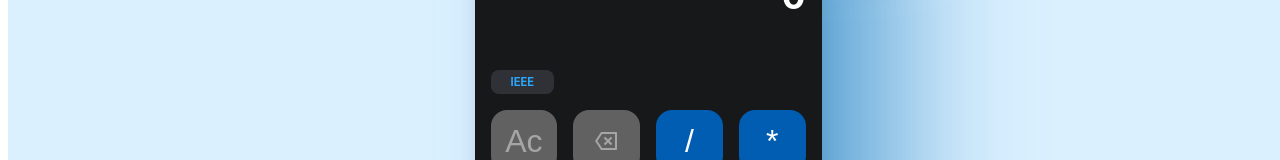
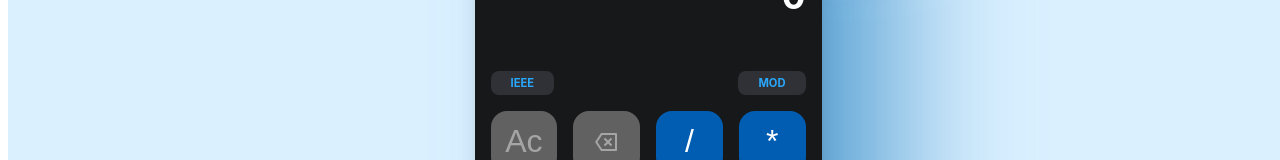
Before and after one commit to adhrianom/binary-converter-api, a React (Vite) app in the folder frontend/: page / in a window 1280 px wide. Shown: the part 194-354 px from the top of the page. Built offline with nearby package versions, Linux system fonts and the light colour scheme.

Commit message:
add mod button, issue #33

```diff
--- a/frontend/src/components/Calculator.css
+++ b/frontend/src/components/Calculator.css
@@ -62,17 +62,19 @@
     color: #A5A5A5;
     font-size: 0.9rem;
     text-align: right;
-    margin-bottom: -30px;
+    margin-bottom: 16px;
     background: transparent;
     border-radius: 16px;
     border: none;
     outline: none;
     font-family: 'Inter', Arial, sans-serif;
+    min-height: 20px;
+    transition: opacity 0.2s;
+    opacity: 1;
 }
 
 .ieee {
     display: block;
-    margin: 35px 255px -16px auto; /* centraliza e dá espaço abaixo */
     padding: 5px 20px;
     border-radius: 8px;
     background: #303136;
@@ -82,6 +84,31 @@
     font-size: 0.7rem;
     cursor: pointer;
     font-family: 'Inter', Arial, sans-serif;
+}
+
+.mod {
+    display: block;
+    padding: 5px 20px;
+    border-radius: 8px;
+    background: #303136;
+    color: #29A8FF;
+    font-weight: bold;
+    border: none;
+    font-size: 0.7rem;
+    cursor: pointer;
+    font-family: 'Inter', Arial, sans-serif;
+}
+
+.top-buttons {
+    width: 100%;
+    display: flex;
+    justify-content: space-between;
+    align-items: center;
+    margin-bottom: -16px; /* ajuste conforme desejar */
+}
+
+.ieee, .mod {
+    margin: 0;
 }
 
 .button.dark-blue {
--- a/frontend/src/components/Calculator.tsx
+++ b/frontend/src/components/Calculator.tsx
@@ -16,8 +16,10 @@
   }, [input]);
 
   function inputNum(e: React.MouseEvent<HTMLButtonElement>) {
-    const value = e.currentTarget.value;
-    const operators = ['+', '-', '*', '/'];
+    let value = e.currentTarget.value;
+    const operators = ['+', '-', '*', '/', 'mod'];
+
+    if (value === 'mod') value = 'mod';
 
     if (isResult && !isNaN(Number(value))) {
       setInput(value);
@@ -59,7 +61,8 @@
     try {
       setLastOperation(input);
       let sanitized = input.replace(/\b0+(\d)/g, '$1');
-      sanitized = sanitized.replace(/[\+\-\*\/]+$/, '');
+      sanitized = sanitized.replace(/[\+\-\*\/mod]+$/, '');
+      sanitized = sanitized.replace(/mod/g, '%');
       sanitized = sanitized.replace(/(\d+)\.$/, '$1.0');
       sanitized = sanitized.replace(/(^|[+\-*/])\./g, '$10.');
       setLastOperation(sanitized);
@@ -92,22 +95,30 @@
         <div className="calculator-shadow"></div>
         <div className="calculator">
           <div className={`operation${animate ? ' operation-animate' : ''}`}>
-            {showOperation ? lastOperation : ''}
+            {showOperation ? lastOperation.replace(/%/g, 'mod') : ''}
           </div>
           <h1 className="input" id="result">
             {input || '0'}
           </h1>
-          {ieee && (
-            <div className="ieee-result">
-              <p>
+
+          <div className="ieee-result">
+            {ieee ? (
+              <span>
                 {ieee.ieee754.signal} {ieee.ieee754.exponent}{' '}
                 {ieee.ieee754.mantissa}
-              </p>
-            </div>
-          )}
-          <button className="ieee" onClick={convert}>
-            IEEE
-          </button>
+              </span>
+            ) : (
+              ''
+            )}
+          </div>
+          <div className="top-buttons">
+            <button className="ieee" onClick={convert}>
+              IEEE
+            </button>
+            <button className="mod" onClick={inputNum} value="mod">
+              MOD
+            </button>
+          </div>
           <div className="buttons-container">
             <button className="button grey" onClick={clear}>
               Ac
```
